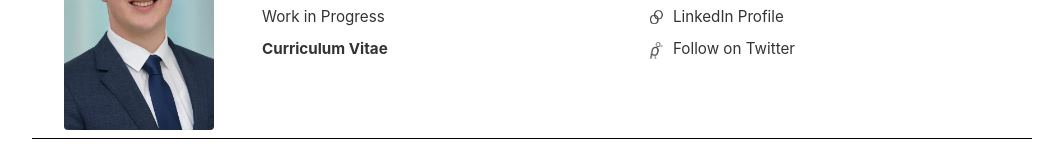
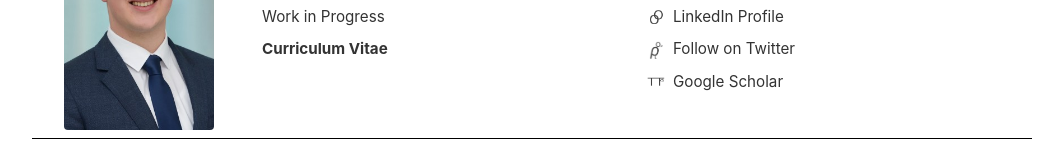
Before and after one commit to fschleef/fschleef.github.io, a plain HTML site: page index.html in a window 1280 px wide. Shown: the part 159-319 px from the top of the page, without its empty margins (108-1171 px from the left). Drawn offline with Linux system fonts and the light colour scheme.

Commit message:
added scholar

```diff
--- a/index.html
+++ b/index.html
@@ -232,6 +232,12 @@
                                     <img src="Images/twitter_icon.png" alt="Twitter" class="contact-icon"> Follow on Twitter
                                 </a>
                             </li>
+                            <li>
+                                <a href="https://scholar.google.com/citations?user=ea__W-4AAAAJ&hl=de" target="_blank" rel="noopener noreferrer">
+                                    <img src="Images/scholar_icon.png" alt="Google Scholar" class="contact-icon"> Google Scholar
+                                </a>
+                            </li>
+
                         </ul>
                     </div>
                 </div>
```
Also changed, not shown: Images/scholar_icon.png (added).
